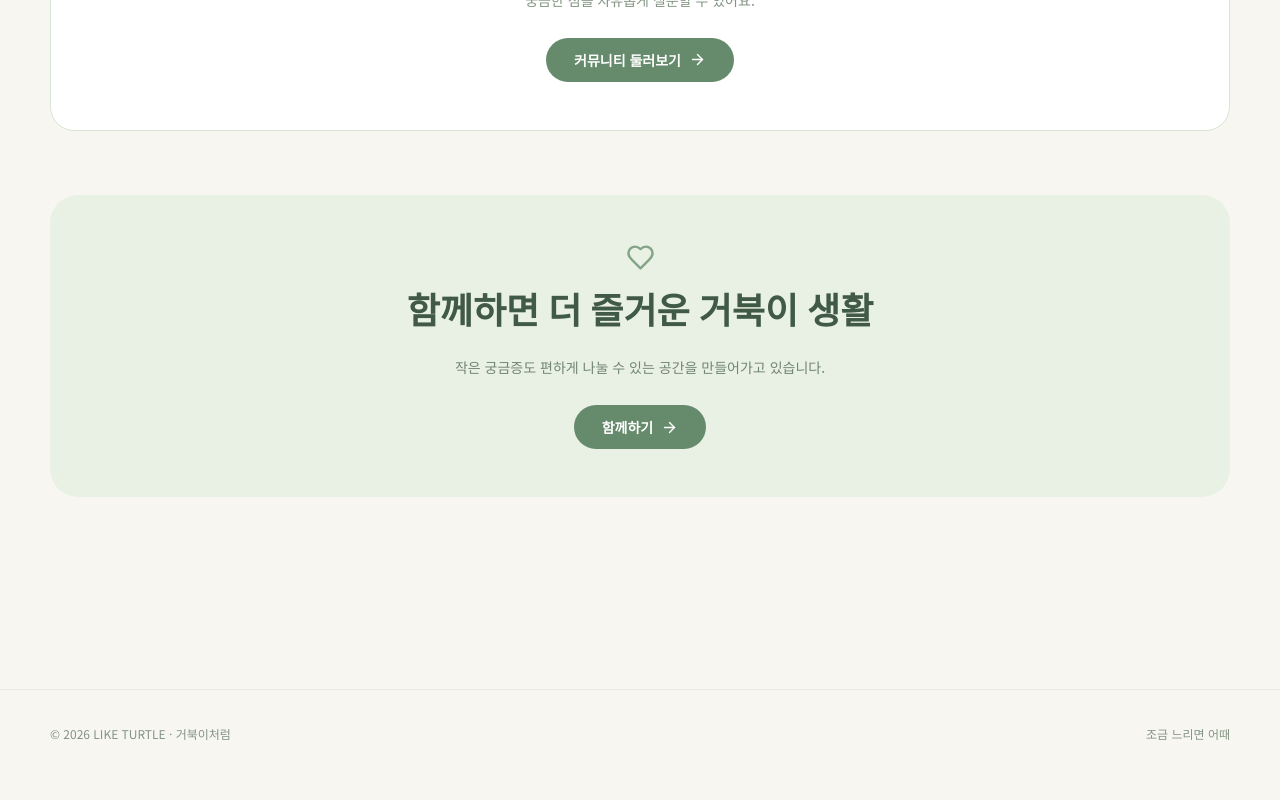
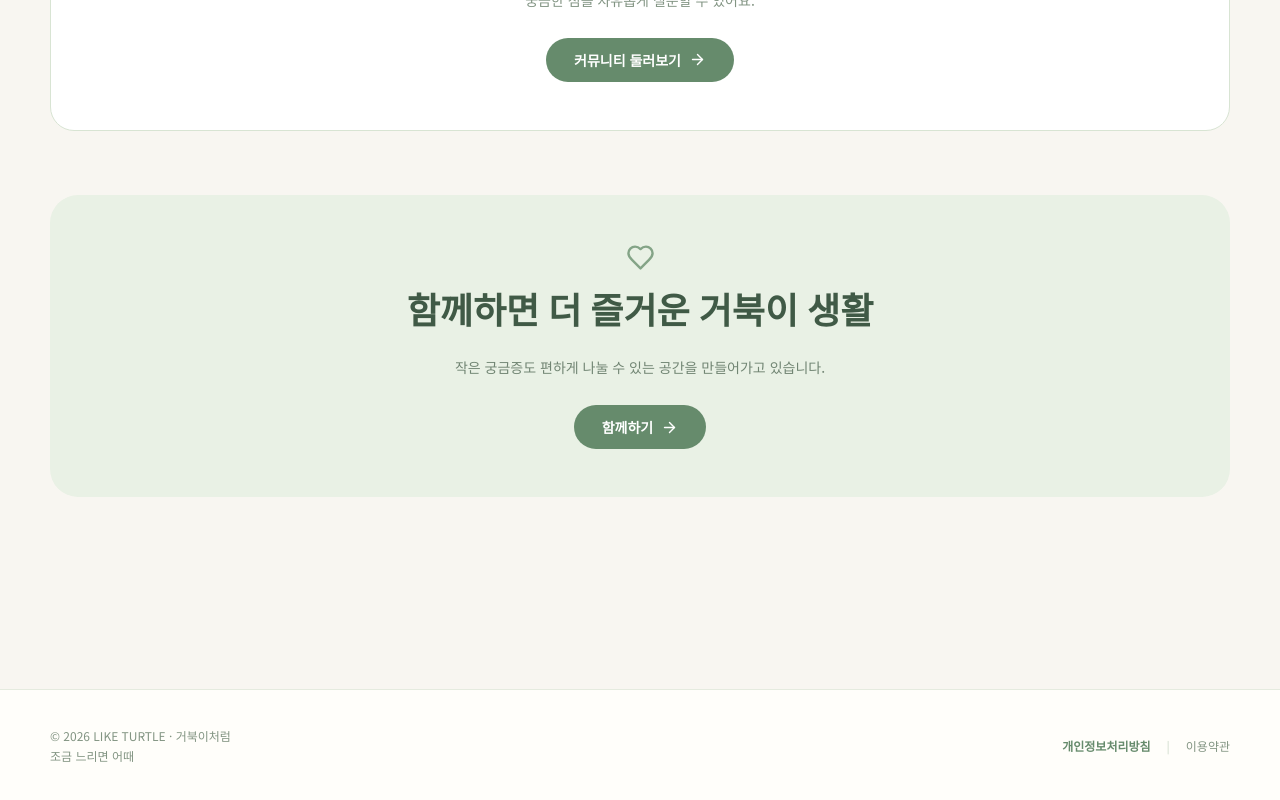
Before and after one commit to 3254lee-coder/gamelog, a Next.js app: page / in a window 1280 px wide. Shown: the part 1908-2708 px from the top of the page. Before the commit the page ends 2686 px from the top, so only its background shows below. Built offline with nearby package versions, Linux system fonts and the light colour scheme; no server answers; a web font is replaced by a local one.

Commit message:
Update layout.tsx

```diff
--- a/app/layout.tsx
+++ b/app/layout.tsx
@@ -1,14 +1,17 @@
 
 import type { Metadata } from "next";
 import type { ReactNode } from "react";
+import Link from "next/link";
 import Header from "@/components/header";
 import MobileNav from "@/components/mobile-nav";
 import "./globals.css";
 
 const siteUrl = "https://like-turtle.vercel.app";
+
 const siteName = "거북이처럼 | LIKE TURTLE";
+
 const siteDescription =
-  "조금 느리면 어때. 육지거북 사육 가이드, 거북이 도감, 커뮤니티, 성장일기를 함께하는 따뜻한 공간.";
+  "조금 느리면 어때. 육지거북과 수생거북 사육 가이드, 커뮤니티, 성장일기를 함께하는 따뜻한 반려 거북이 공간.";
 
 export const metadata: Metadata = {
   metadataBase: new URL(siteUrl),
@@ -25,10 +28,12 @@ export const metadata: Metadata = {
   keywords: [
     "거북이처럼",
     "LIKE TURTLE",
+    "반려 거북이",
     "육지거북",
+    "수생거북",
     "육지거북 사육",
+    "수생거북 사육",
     "거북이 사육 가이드",
-    "거북이 도감",
     "거북이 커뮤니티",
     "거북이 성장일기",
     "호스필드 육지거북",
@@ -82,12 +87,43 @@ export default function RootLayout({
 
         {children}
 
-        <footer className="mt-24 border-t border-[#e5ebdf] py-9 max-md:mb-20">
-          <div className="container-site flex flex-col justify-between gap-2 text-xs text-[#829482] sm:flex-row">
-            <span>
-              © 2026 LIKE TURTLE · 거북이처럼
-            </span>
-            <span>조금 느리면 어때</span>
+        <footer className="mt-24 border-t border-[#e5ebdf] bg-[#fffefa] py-9 max-md:mb-20">
+          <div className="container-site flex flex-col items-center justify-between gap-4 text-center text-xs text-[#829482] sm:flex-row sm:text-left">
+            <div className="flex flex-col gap-1">
+              <span>
+                © 2026 LIKE TURTLE · 거북이처럼
+              </span>
+
+              <span>
+                조금 느리면 어때
+              </span>
+            </div>
+
+            <nav
+              aria-label="사이트 운영 정보"
+              className="flex flex-wrap items-center justify-center gap-x-4 gap-y-2 sm:justify-end"
+            >
+              <Link
+                href="/privacy"
+                className="inline-flex min-h-10 items-center font-bold text-[#668b6c] transition hover:text-[#405a46] hover:underline"
+              >
+                개인정보처리방침
+              </Link>
+
+              <span
+                aria-hidden="true"
+                className="text-[#cbd8c7]"
+              >
+                |
+              </span>
+
+              <Link
+                href="/terms"
+                className="inline-flex min-h-10 items-center transition hover:text-[#405a46] hover:underline"
+              >
+                이용약관
+              </Link>
+            </nav>
           </div>
         </footer>
 
```
